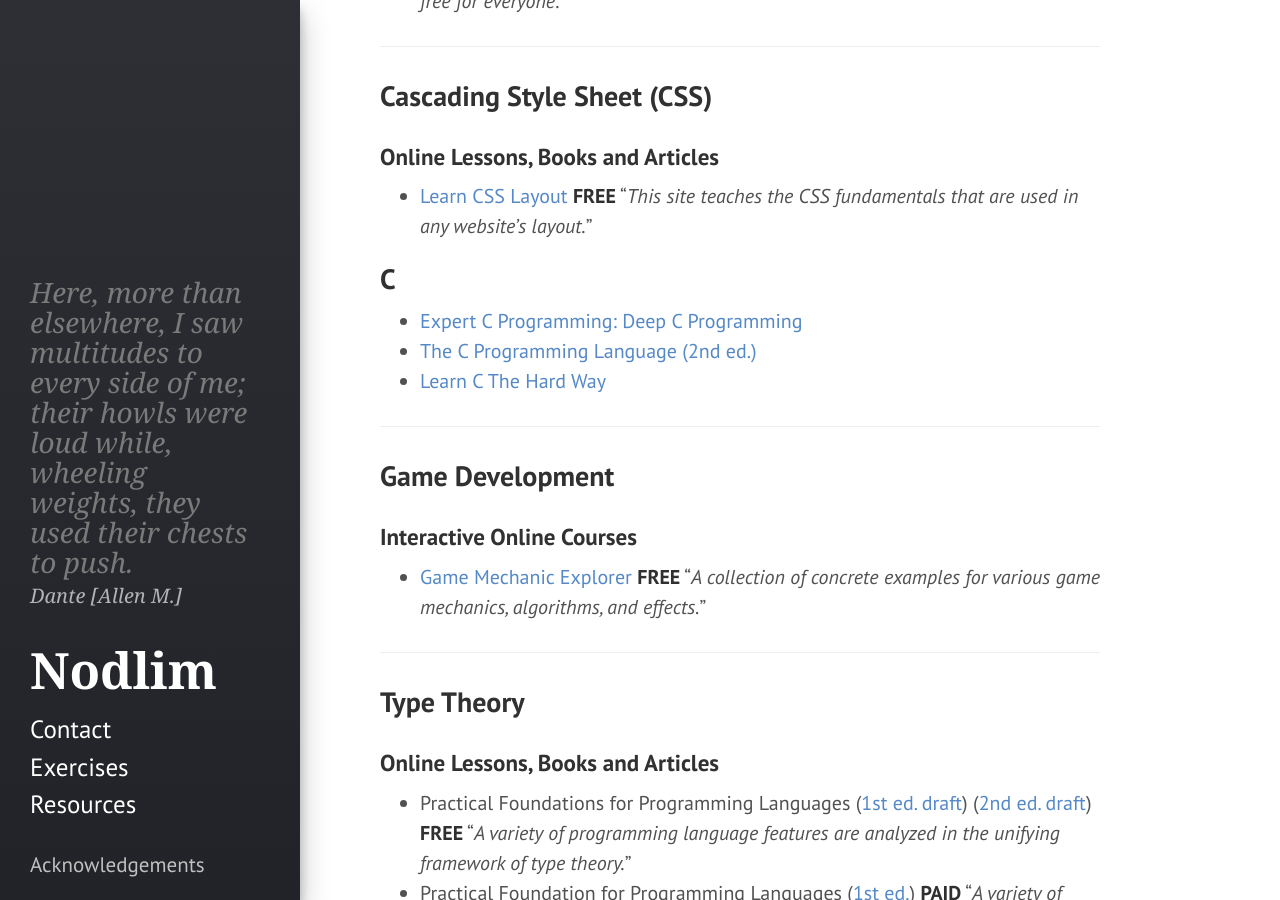
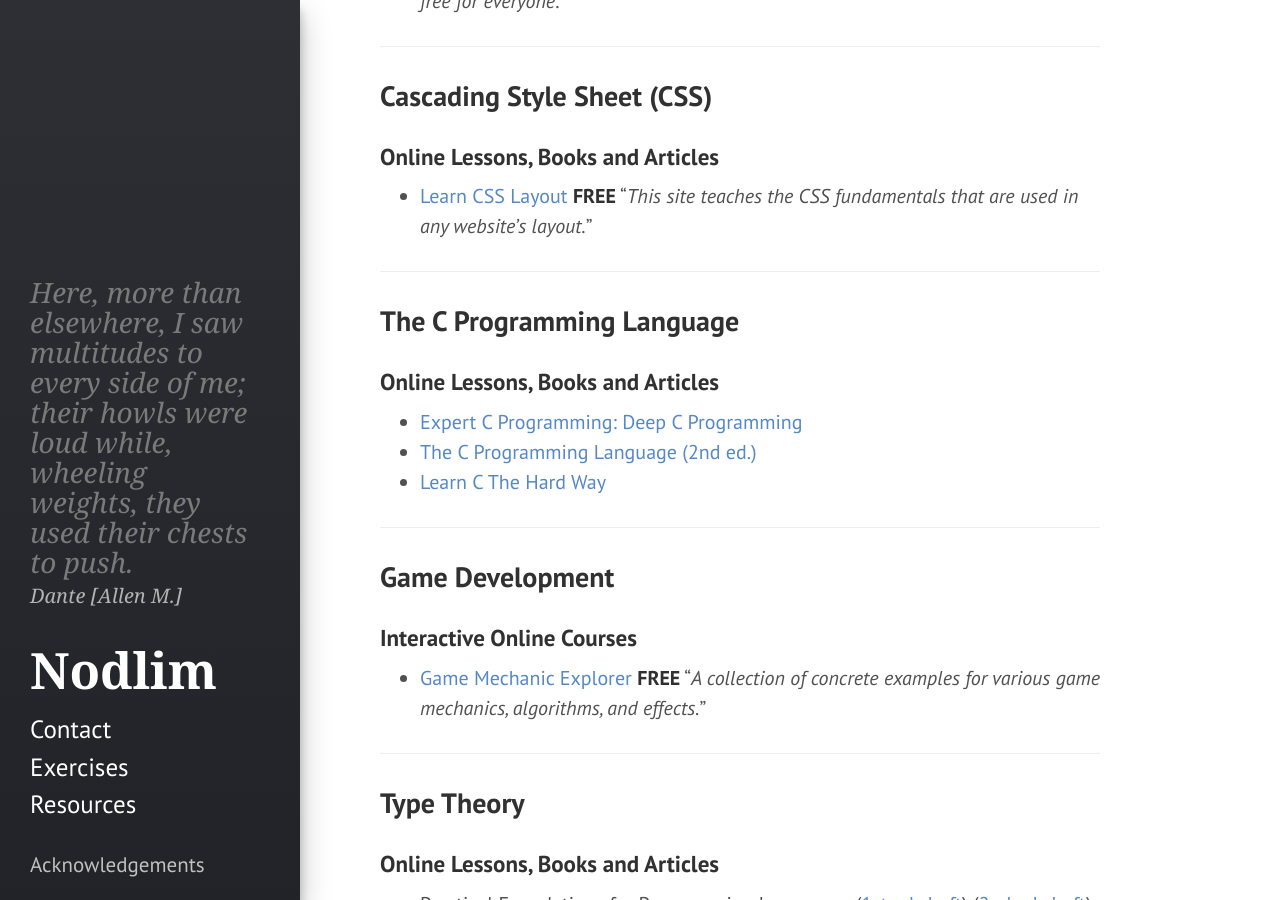
Before and after one commit to kranzuft/nodlim_old, a Jekyll site: the page built from resources.md, in a window 1280 px wide and 900 px high, scrolled down 759 px. Built offline with Jekyll 4.4.1, drawn with Linux system fonts in a browser that asks for light colours.

Commit message:
Made the C programming section more verbose

```diff
--- a/resources.md
+++ b/resources.md
@@ -34,7 +34,11 @@ qcite: http://www.worldofdante.org/comedy/dante/inferno.xml/1.7
 
 * [Learn CSS Layout](http://learnlayout.com/) **FREE** "_This site teaches the CSS fundamentals that are used in any website's layout._"
 
-<h2 id="C">C</h2>
+<hr />
+
+<h2 id="C">The C Programming Language</h2>
+
+<h3>Online Lessons, Books and Articles</h3>
 
 * [Expert C Programming: Deep C Programming](https://books.google.com.au/books?id=9f9uAQAAQBAJ&lpg=PR2&dq=deep%20c%20secrets%20programming&pg=PR2#v=onepage&q=deep%20c%20secrets%20programming&f=false)
 * [The C Programming Language (2nd ed.)](http://www.amazon.com/The-Programming-Language-Brian-Kernighan/dp/0131103628)
```
